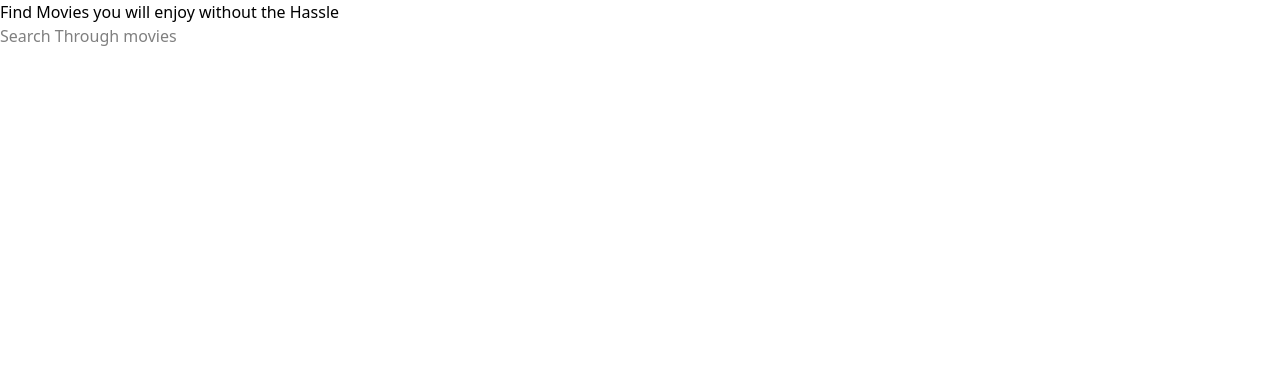
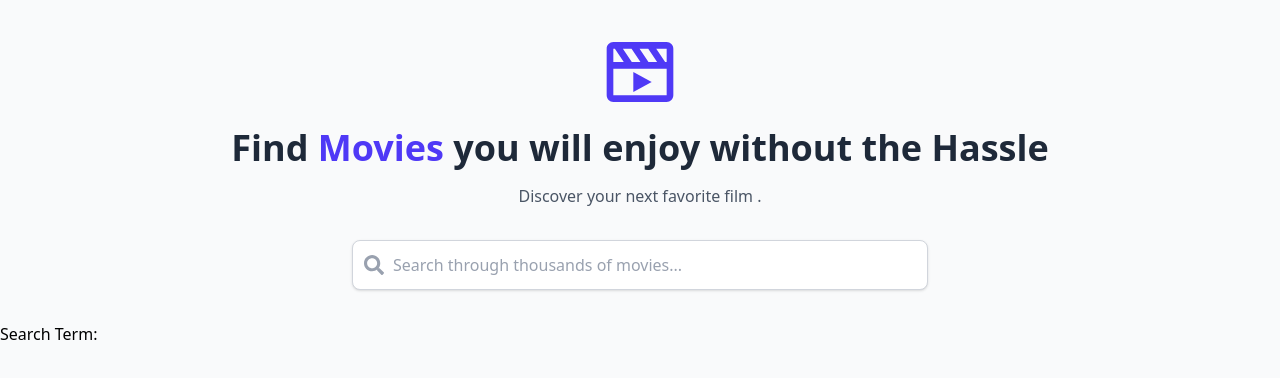
Before and after one commit to hassaandev5/react-movies, a React (Vite) app: page / in a window 1280 px wide. Shown: the top 378 px of the page. Built offline with nearby package versions, Linux system fonts and the light colour scheme.

Commit message:
Added TailwindCSS Styles

```diff
--- a/src/App.jsx
+++ b/src/App.jsx
@@ -1,21 +1,32 @@
-import { useState } from "react";
+import { useState, useEffect } from "react";
 import Search from "./components/Search";
+import { BiMoviePlay } from "react-icons/bi";
 
 const App = () => {
   const [searchTerm, setSearchTerm] = useState("");
+
   return (
-    <main>
-      <div className="wrapper">
-        <header>
-          {/* Hero*/}
-          <h1>
-            Find <span>Movies</span> you will enjoy without the Hassle
+    <main className="min-h-screen bg-gray-50">
+      <div className="container mx-auto px-4 py-8 max-w-4xl">
+        <header className="mb-8 text-center">
+          {/* Hero Icon */}
+          <div className="flex justify-center mb-4">
+            <BiMoviePlay className="text-indigo-600 w-20 h-20" />
+          </div>
+
+          <h1 className="text-3xl md:text-4xl font-bold text-gray-800 mb-4">
+            Find <span className="text-indigo-600">Movies</span> you will enjoy
+            without the Hassle
           </h1>
+          <p className="text-gray-600 max-w-2xl mx-auto">
+            Discover your next favorite film .
+          </p>
         </header>
 
         {/* Search Component */}
         <Search searchTerm={searchTerm} setSearchTerm={setSearchTerm} />
       </div>
+      <h2>Search Term: {searchTerm}</h2>
     </main>
   );
 };
--- a/src/components/Search.jsx
+++ b/src/components/Search.jsx
@@ -1,16 +1,20 @@
 import React from "react";
+import { FaSearch } from "react-icons/fa";
 
 const Search = ({ searchTerm, setSearchTerm }) => {
   return (
-    <div>
-      {/* Search Icon */}
+    <div className="relative max-w-xl mx-auto">
+      <div className="absolute inset-y-0 left-0 pl-3 flex items-center pointer-events-none">
+        <FaSearch className="w-5 h-5 text-gray-400" />
+      </div>
       <input
         type="text"
-        placeholder="Search Through movies"
+        placeholder="Search through thousands of movies..."
         value={searchTerm}
         onChange={(e) => {
           setSearchTerm(e.target.value);
         }}
+        className="block w-full pl-10 pr-3 py-3 border border-gray-300 rounded-lg bg-white placeholder-gray-400 text-gray-700 focus:outline-none focus:ring-2 focus:ring-indigo-500 focus:border-indigo-500 transition duration-150 shadow-sm"
       />
     </div>
   );
```
